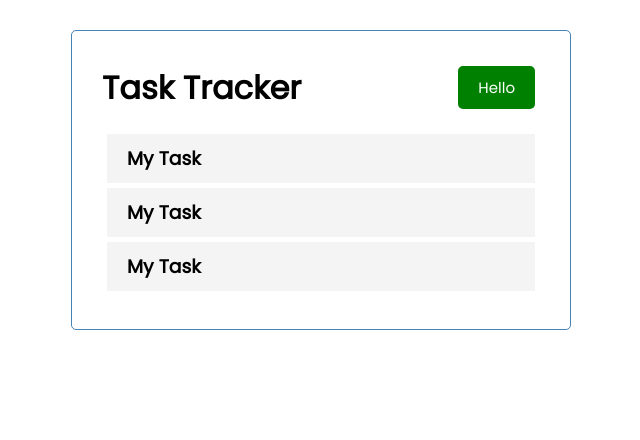
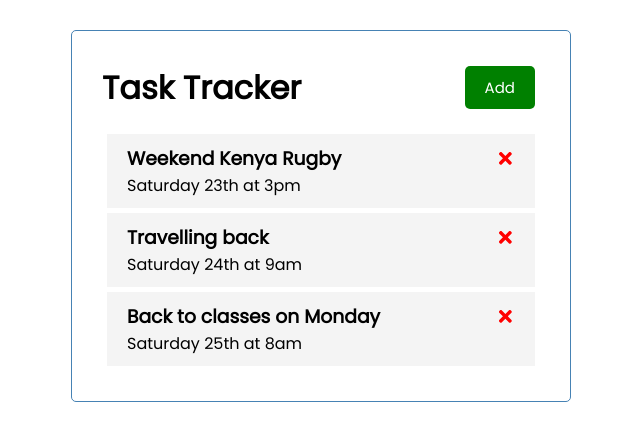
Before and after one commit to Odhi-ambo/task-tracker, a React (Create React App) app: page / in a window 1280 px wide. Shown: the top 440 px of the page, without its empty margins (319-959 px from the left). Built offline with nearby package versions, Linux system fonts and the light colour scheme.

Commit message:
deps: added routing and icons dependencies

```diff
--- a/src/App.js
+++ b/src/App.js
@@ -1,19 +1,18 @@
-import { useState } from "react"
 import Header from "./components/header";
 import Tasks from "./components/Tasks";
+import { useState } from 'react'
 
 const App = () => {
-  const [tasks, setTasks] = useState([
-
+  const  [tasks,setTasks] = useState([
     {
       id: 1,
-        text:'Weekend Kenya Rugby Champonship semis-finals ',
+      text:'Weekend Kenya Rugby',
       day:'Saturday 23th at 3pm',
       reminder:true,
   },
   {
       id: 2,
-        text:'Travelling back from South Coast,Diani',
+      text:'Travelling back',
       day:'Saturday 24th at 9am',
       reminder:true,
   },
@@ -24,10 +23,25 @@
       reminder:true,
   },
   ])
+  const deleteTask = (id) => {
+    setTasks(tasks.filter((task) => task.id !==id))
+  }
+
+  const toggleReminder = (id) => {
+    setTasks(
+      tasks.map((task) =>
+    task.id ===  id ? {...task, reminder:
+    !task.reminder} : task
+    )
+    )
+  }
   return(
+
     <div className="container">
 <Header/>
-<Tasks tasks = {tasks}/>
+{tasks.length > 0? <Tasks tasks = {tasks}
+onDelete = {deleteTask} ponToggle = {toggleReminder}/>
+:'No Tasks Tasks To Show'}
     </div>
   )
 }
--- a/src/components/Task.js
+++ b/src/components/Task.js
@@ -1,7 +1,17 @@
-const Task = () => {
+import { FaTimes } from 'react-icons/fa';
+
+
+const Task = ({task, onDelete, onToggle}) => {
   return (
-    <div className="task">
-        <h3>My Task</h3>
+    <div className="task" onDoubleClick={() => onToggle(task.id)}>
+        <h3>
+          {task.text}{''}
+          <FaTimes
+          style = {{color:'red',cursor:'pointer'}}
+          onClick = {() => onDelete(task.id)}
+          />
+        </h3>
+        <p>{task.day}</p>
     </div>
   )
 }
--- a/src/components/Tasks.js
+++ b/src/components/Tasks.js
@@ -1,11 +1,17 @@
+import Task from './Task'
 
-import Task from "./Task"
-const Tasks = ({ tasks }) => {
+
+const Tasks = ({tasks, onDelete, onToggle}) => {
+
 
     return (
+
     <>
     {tasks.map((task) => (
-    <Task key={task.id} task ={task}/>
+    <Task key={task.id} task = {task}
+    onDelete={onDelete}
+    onToggle = {onToggle}
+    />
     ))}
     </>
   )
--- a/src/components/header.js
+++ b/src/components/header.js
@@ -7,7 +7,7 @@
     <header className='header'>
 
         <h1>{title}</h1>
-        <Button color='green' text='Hello' onClick = {onClick}/>
+        <Button color='green' text='Add' onClick = {onClick}/>
 
       </header>
 
```
Also changed, not shown: package.json (+6 -1 lines), 1 other file (tests, documents, lock files or other folders). Lines whose indentation alone changed are shown as unchanged.
